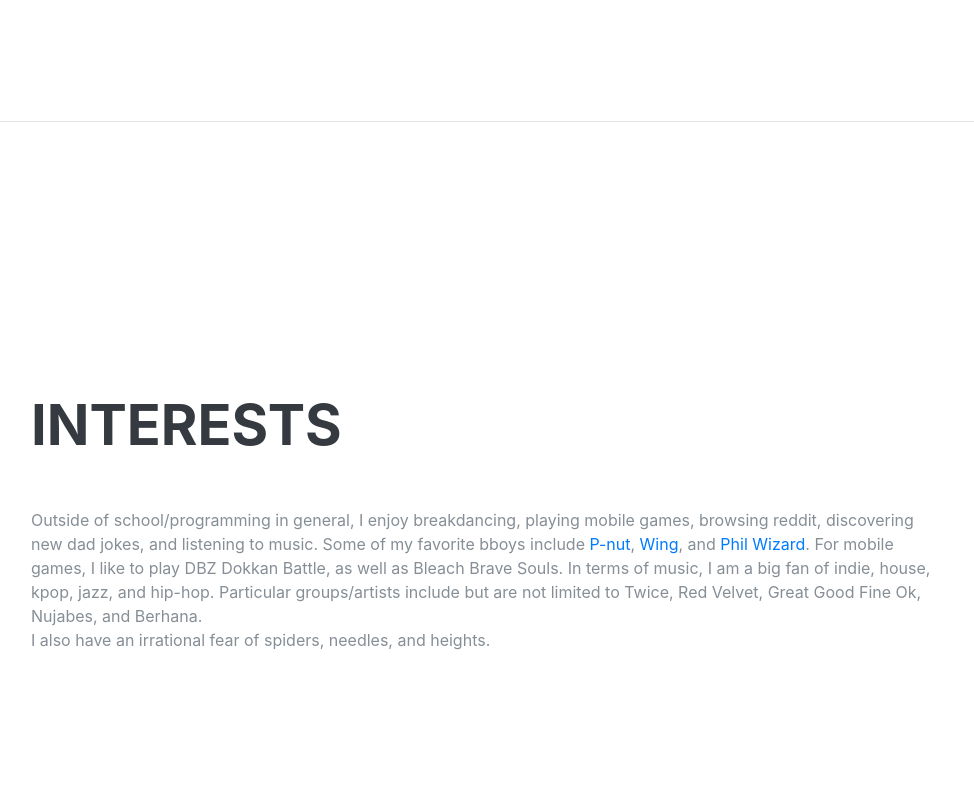
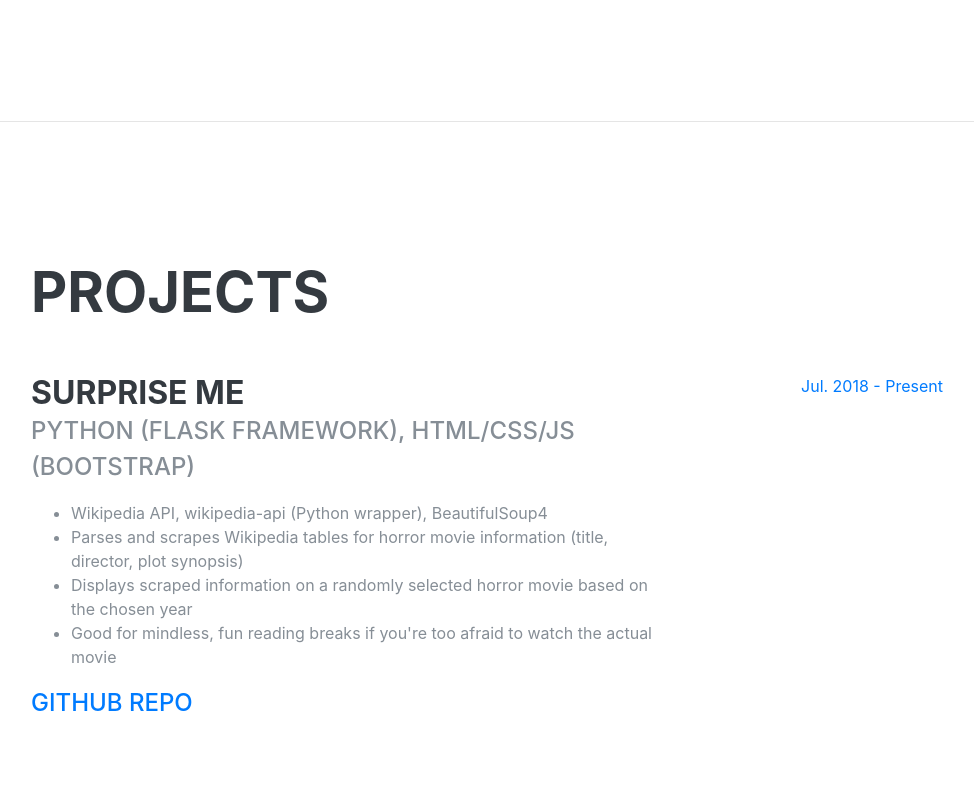
Before and after one commit to khl3ej/khl3ej.github.io, a website: page index.html in a window 1280 px wide. Shown: the part 1480-2280 px from the top of the page, without its empty margins (289-1263 px from the left). Drawn offline with nearby package versions, Linux system fonts and the light colour scheme; a web font is replaced by a local one.

Commit message:
add projects section

```diff
--- a/index.html
+++ b/index.html
@@ -37,6 +37,9 @@
           </li> -->
           <li class="nav-item">
             <a class="nav-link js-scroll-trigger" href="#education">Education</a>
+          </li>
+          <li class="nav-item">
+            <a class="nav-link js-scroll-trigger" href="#projects">Projects</a>
           </li>
           <li class="nav-item">
             <a class="nav-link js-scroll-trigger" href="#interests">Interests</a>
@@ -112,6 +115,30 @@
             </div>
             <div class="resume-date text-md-right">
               <span class="text-primary">Aug. 2015 - May 2019 (Anticipated)</span>
+            </div>
+          </div>
+        </div>
+      </section>
+      <hr class="m-0">
+      <section class="resume-section p-3 p-lg-5 d-flex flex-column" id="projects">
+        <div class="my-auto">
+          <h2 class="mb-5">Projects</h2>
+          <div class="resume-item d-flex flex-column flex-md-row mb-5">
+            <div class="resume-content mr-auto">
+              <h3 class="mb-0">Surprise Me</h3>
+              <div class="subheading mb-3">Python (Flask framework), HTML/CSS/JS (Bootstrap) </div>
+              <p>
+                <ul>
+                  <li>Wikipedia API, wikipedia-api (Python wrapper), BeautifulSoup4</li>
+                  <li>Parses and scrapes Wikipedia tables for horror movie information (title, director, plot synopsis)</li>
+                  <li>Displays scraped information on a randomly selected horror movie based on the chosen year </li>
+                  <li>Good for mindless, fun reading breaks if you're too afraid to watch the actual movie  </li>
+                </ul>
+              </p>
+              <div class="subheading mb-3"><a href="https://github.com/khl3ej/surprise-me">GitHub Repo</a> </div>
+            </div>
+            <div class="resume-date text-md-right">
+              <span class="text-primary">Jul. 2018 - Present</span>
             </div>
           </div>
         </div>
```
